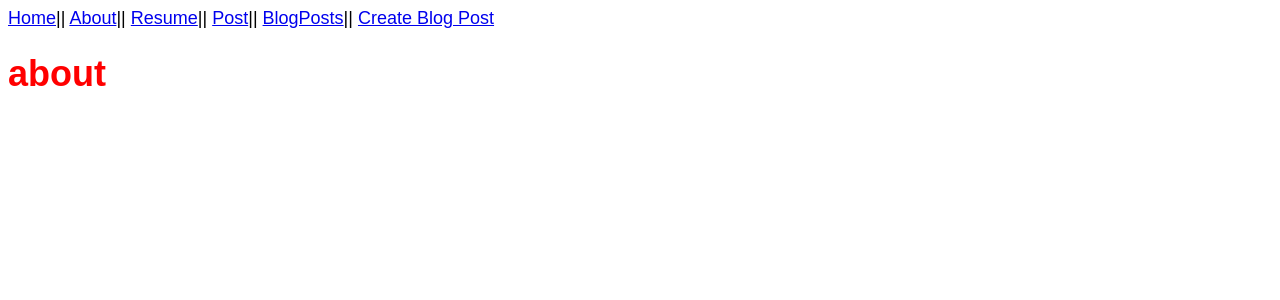
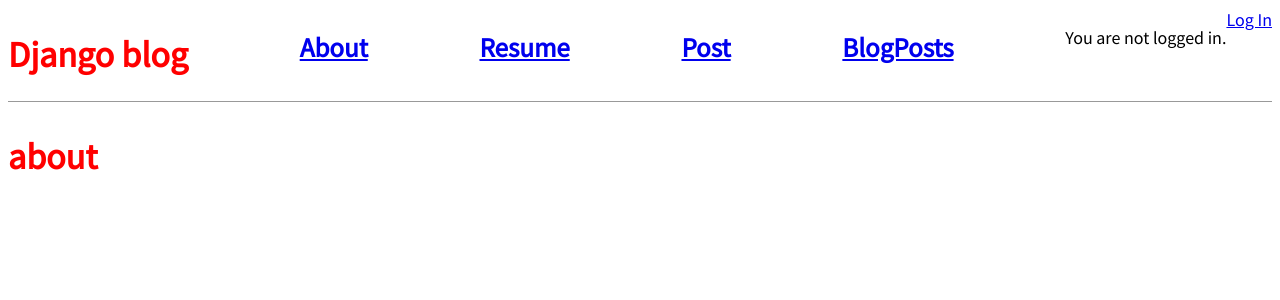
Before and after one commit to marckeelingiv/MasteringDjango, a Django app: page /about/ in a window 1280 px wide. Shown: the top 300 px of the page. Run offline with Django 3.2, Linux system fonts and the light colour scheme.

Commit message:
Implemented Login System

```diff
--- a/project/project/settings.py
+++ b/project/project/settings.py
@@ -122,3 +122,6 @@
 
 STATIC_URL = '/static/'
 STATICFILES_DIRS = [os.path.join(BASE_DIR, 'static')]
+
+LOGIN_REDIRECT_URL = 'home'
+LOGOUT_REDIRECT_URL = 'home'
--- a/project/project/urls.py
+++ b/project/project/urls.py
@@ -18,6 +18,7 @@
 
 urlpatterns = [
     path('admin/', admin.site.urls),
+    path('accounts/',include('django.contrib.auth.urls')),
     path('post/',include('posts.urls')),
     path('blogposts/',include('blog.urls')),
     path('',include('pages.urls')),
--- a/project/templates/base.html
+++ b/project/templates/base.html
@@ -1,4 +1,4 @@
-{% load static %}
+<!-- {% load static %}
 <!DOCTYPE html>
 <html lang="en">
 <head>
@@ -8,13 +8,51 @@
     <title>Document</title>
 </head>
 <body>
-    <a href="{% url 'home' %}">Home</a>||
-    <a href="{% url 'about' %}">About</a>||
-    <a href="{% url 'resume' %}">Resume</a>||
-    <a href="{% url 'post' %}">Post</a>||
-    <a href="{% url 'blogposts' %}">BlogPosts</a>||
-    <a href="{% url 'blogpost_create' %}">Create Blog Post</a>
+    {% block content_old %}
+    {% endblock content_old %}
+</body>
+</html> -->
+
+{% load static %}
+<html>
+  <head>
+    <title>Django blog</title>
+    <link href="https://fonts.googleapis.com/css?family=Source+Sans+Pro:400"\
+    rel="stylesheet">
+    <link href="{% static 'base.css' %}" rel="stylesheet">
+  </head>
+  <body>
+    <div>
+      <header>
+        <div class="nav-left">
+          <h1><a href="{% url 'home' %}">Django blog</a></h1>
+        </div>
+        <div class="nav-left">
+            <h2><a href="{% url 'about' %}">About</a></h2>
+        </div>
+        <div class="nav-left">
+            <h2><a href="{% url 'resume' %}">Resume</a></h2>
+        </div>
+        <div class="nav-left">
+            <h2><a href="{% url 'post' %}">Post</a></h2>
+        </div>
+        <div class="nav-left">
+            <h2><a href="{% url 'blogposts' %}">BlogPosts</a></h2>
+        </div>
+        {% if user.is_authenticated %}
+            <div class="nav-left">
+                <h2><a href="{% url 'blogpost_create' %}">+Create Blog Post+</a></h2>
+            </div>
+            <p>Hi {{ user.username }}!</p>
+            <p><a href="{% url 'logout' %}">Log out</a></p>
+        </header>
+        {% else %}
+        <p>You are not logged in.</p>
+        <a href="{% url 'login' %}">Log In</a>
+        </header>
+    {% endif %}
     {% block content %}
     {% endblock content %}
-</body>
+    </div>
+  </body>
 </html>
```
Also changed, not shown: project/templates/registration/login.html (added, +10 -0 lines), project/db.sqlite3, 1 other file.
